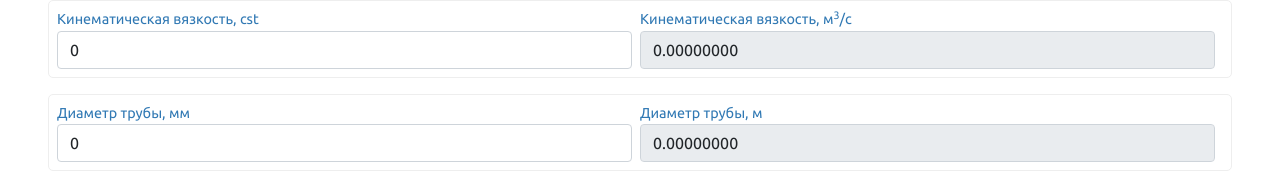
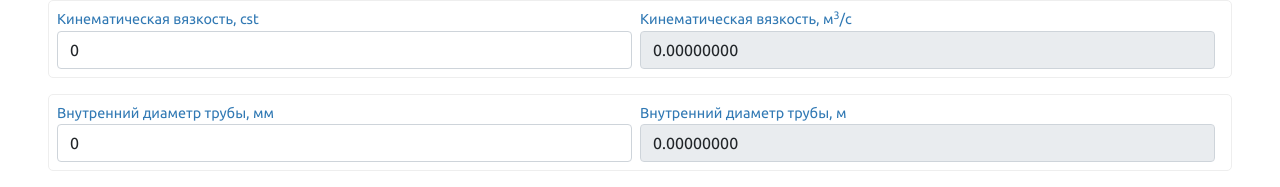
Before and after one commit to maxganiev/jetex, a SvelteKit app: page /friction-loss-calculator in a window 1280 px wide. Shown: the part 539-726 px from the top of the page. Built offline with nearby package versions, Linux system fonts and the light colour scheme; a web font is replaced by a local one.

Commit message:
Text fix

```diff
--- a/src/routes/friction-loss-calculator/+page.svelte
+++ b/src/routes/friction-loss-calculator/+page.svelte
@@ -220,11 +220,11 @@
 	<InputCell label="Кинематическая вязкость, м<sup>3</sup>/с" bind:value="{viscosityPerSec}" readonly></InputCell>
 </InputRow>
 
-<!--Диаметр трубы-->
+<!--Внутренний диаметр трубы-->
 <InputRow>
-	<InputCell label="Диаметр трубы, мм" bind:value="{pipeDMilim}"></InputCell>
+	<InputCell label="Внутренний диаметр трубы, мм" bind:value="{pipeDMilim}"></InputCell>
 
-	<InputCell label="Диаметр трубы, м" bind:value="{pipeDMet}" readonly></InputCell>
+	<InputCell label="Внутренний диаметр трубы, м" bind:value="{pipeDMet}" readonly></InputCell>
 </InputRow>
 
 <!--Длина и материал трубы-->
```
